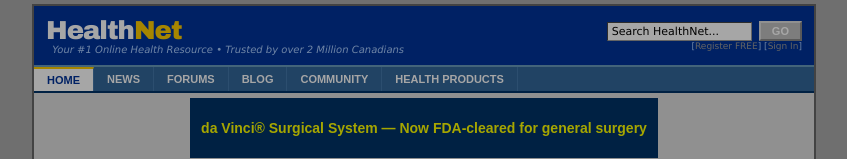
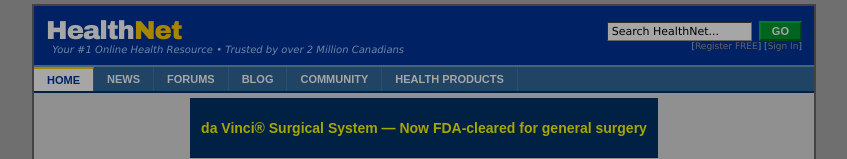
Before and after one commit to LearnIt-CA/healthcare-future-thinking-retro-website, a plain HTML site: page index.html in a window 1280 px wide. Shown: the top 159 px of the page, without its empty margins (216-1063 px from the left). Drawn offline with Linux system fonts and the light colour scheme.

Commit message:
fixed button color

```diff
--- a/style.css
+++ b/style.css
@@ -105,6 +105,8 @@
 
 /* ─── BUTTONS ───────────────────────────────────────────────────── */
 .btn {
+    -webkit-appearance: none;
+    appearance: none;
     background-color: #C0C0C0;
     border: 2px outset #DDDDDD;
     font-size: 11px;
@@ -135,8 +137,6 @@
 }
 
 input[type="submit"], input[type="button"] {
-    background-color: #C0C0C0;
-    border: 2px outset #DDDDDD;
     font-size: 11px;
     font-family: Arial, sans-serif;
     padding: 2px 8px;
```
